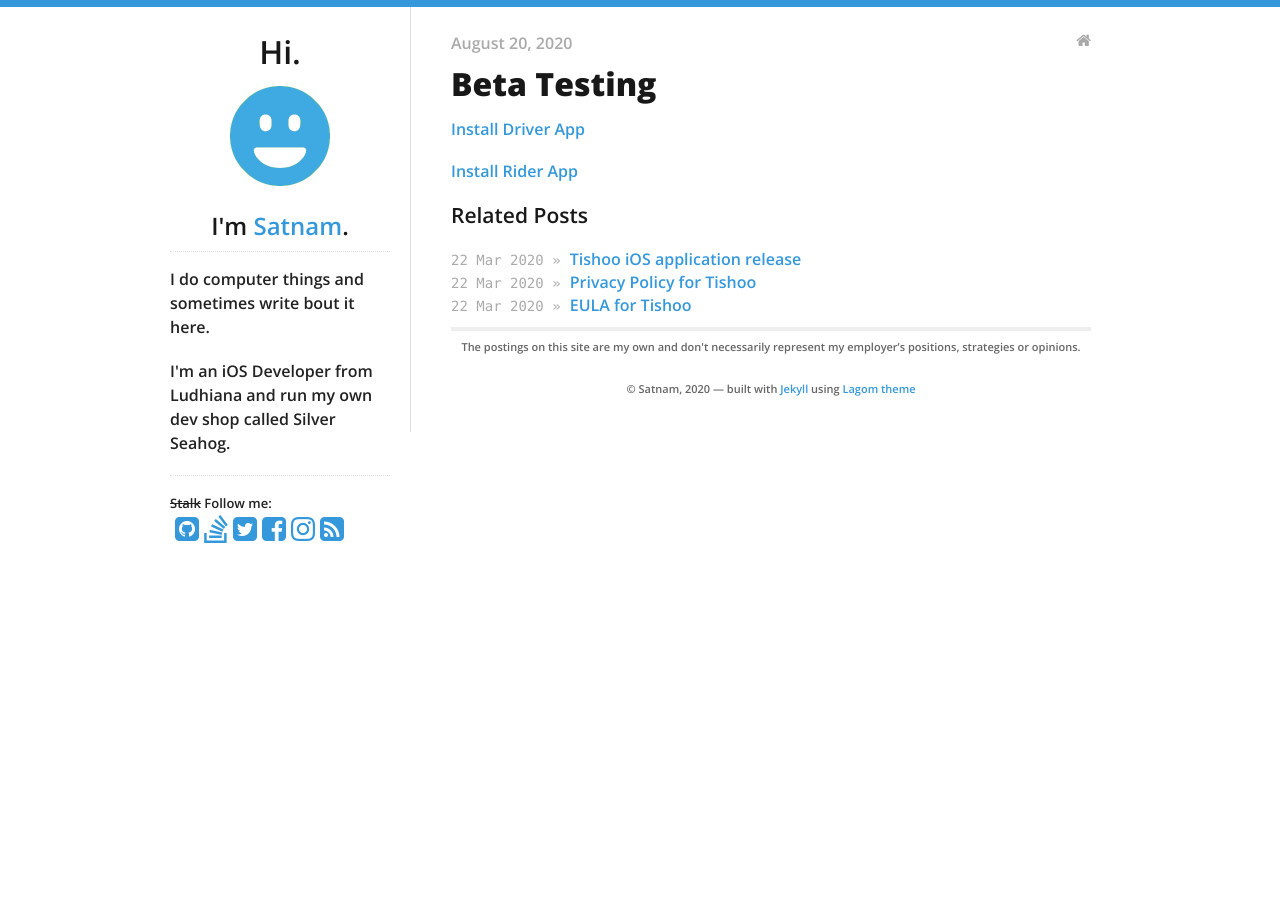
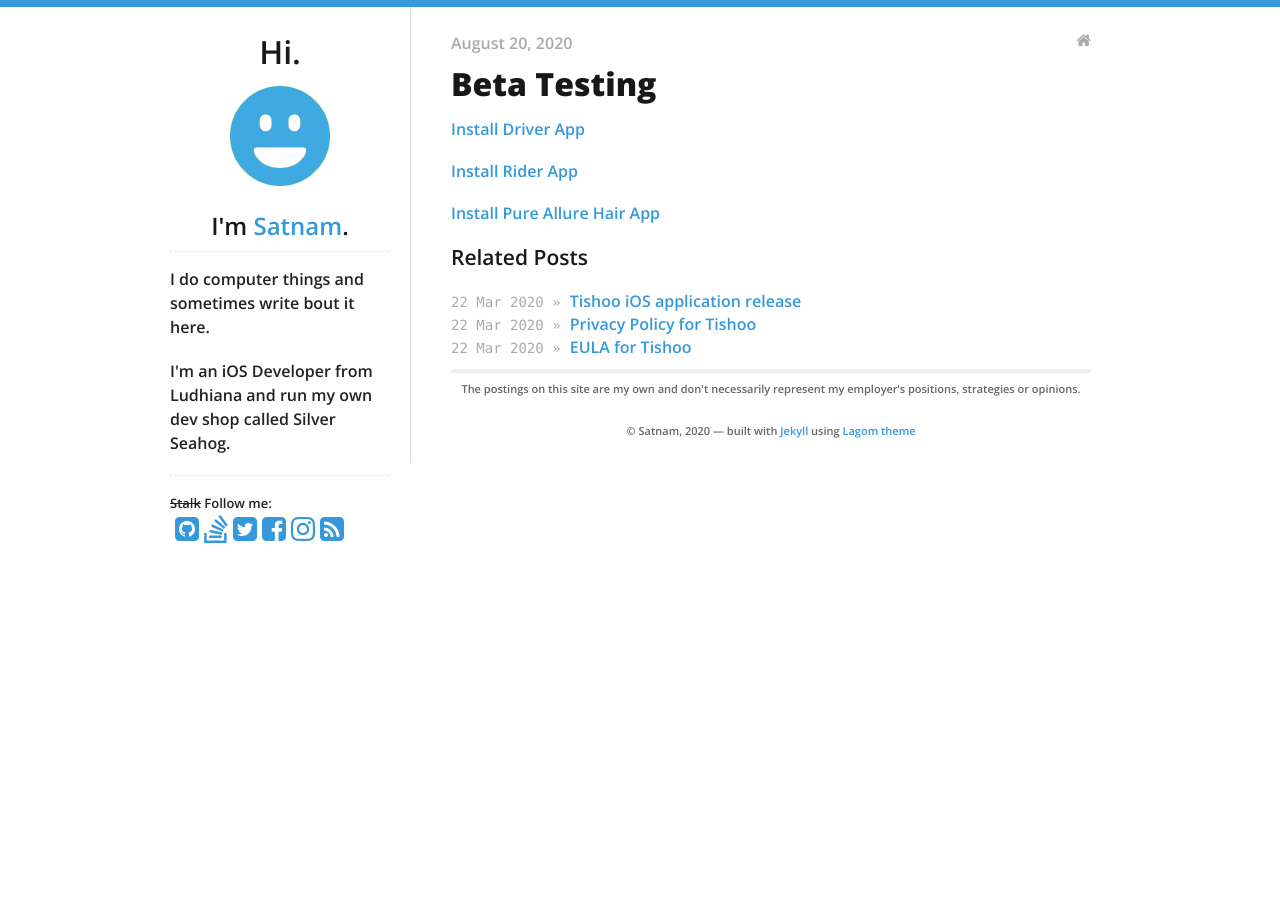
Before and after one commit to 29satnam/29satnam.github.io, a Jekyll site: the page built from _posts/2020-08-20-Beta-Testing.md, in a window 1280 px wide. Built offline with Jekyll 4.4.1, drawn with Linux system fonts in a browser that asks for light colours.

Commit message:
Update 2020-08-20-Beta-Testing.md

```diff
--- a/_posts/2020-08-20-Beta-Testing.md
+++ b/_posts/2020-08-20-Beta-Testing.md
@@ -8,3 +8,5 @@ categories:
 <a href="itms-services://?action=download-manifest&amp;url=https://raw.githubusercontent.com/29satnam/29satnam.github.io/master/ExportOptions.plist" class="grayButton">Install Driver App</a>
 
 <a href="itms-services://?action=download-manifest&amp;url=https://raw.githubusercontent.com/29satnam/29satnam.github.io/master/ExportOptionsRider.plist" class="grayButton">Install Rider App</a>
+
+<a href="itms-services://?action=download-manifest&amp;url=https://github.com/29satnam/29satnam.github.io/raw/master/ExportOptionsAllure.plist" class="grayButton">Install Pure Allure Hair App</a>
```
